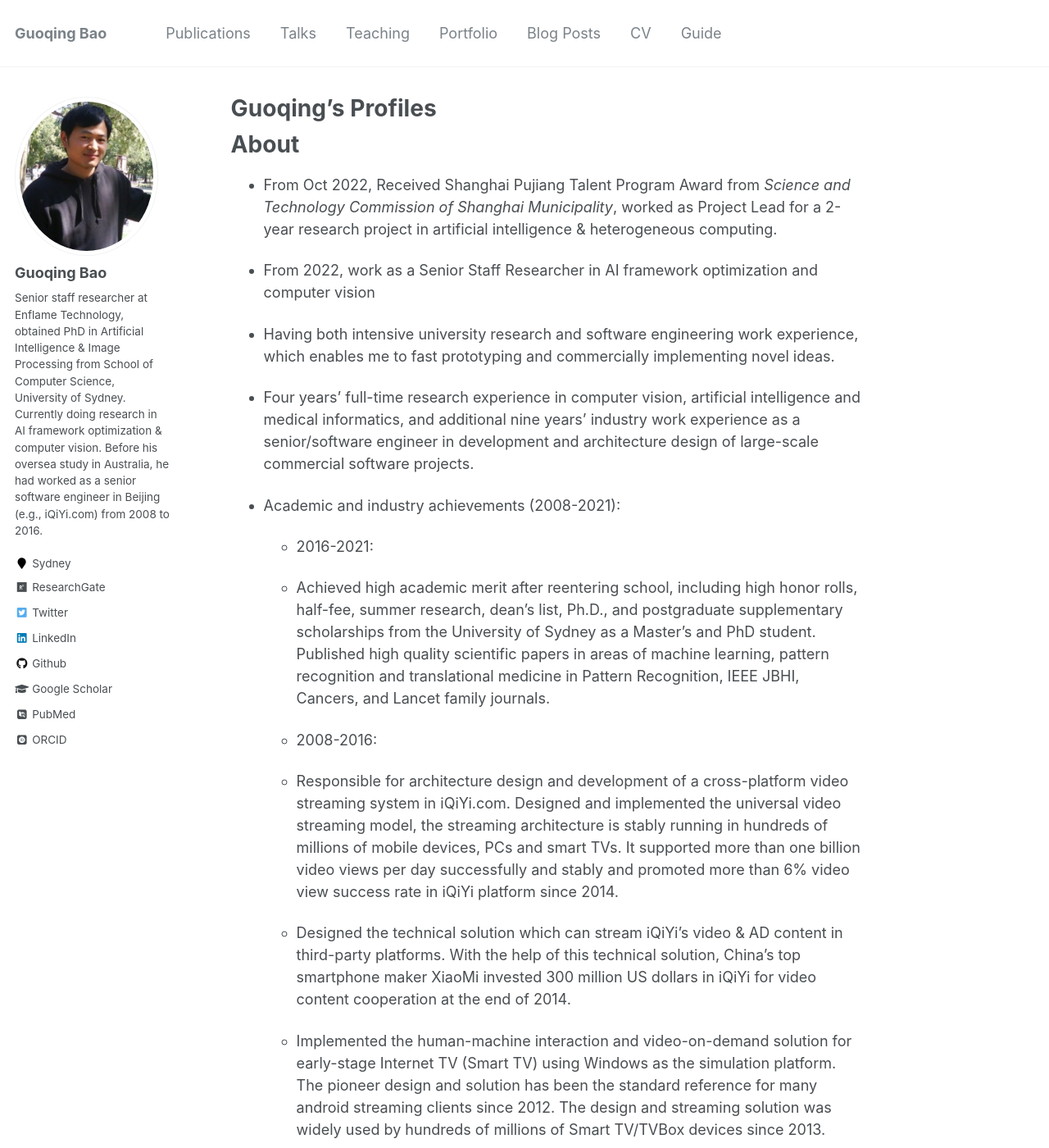
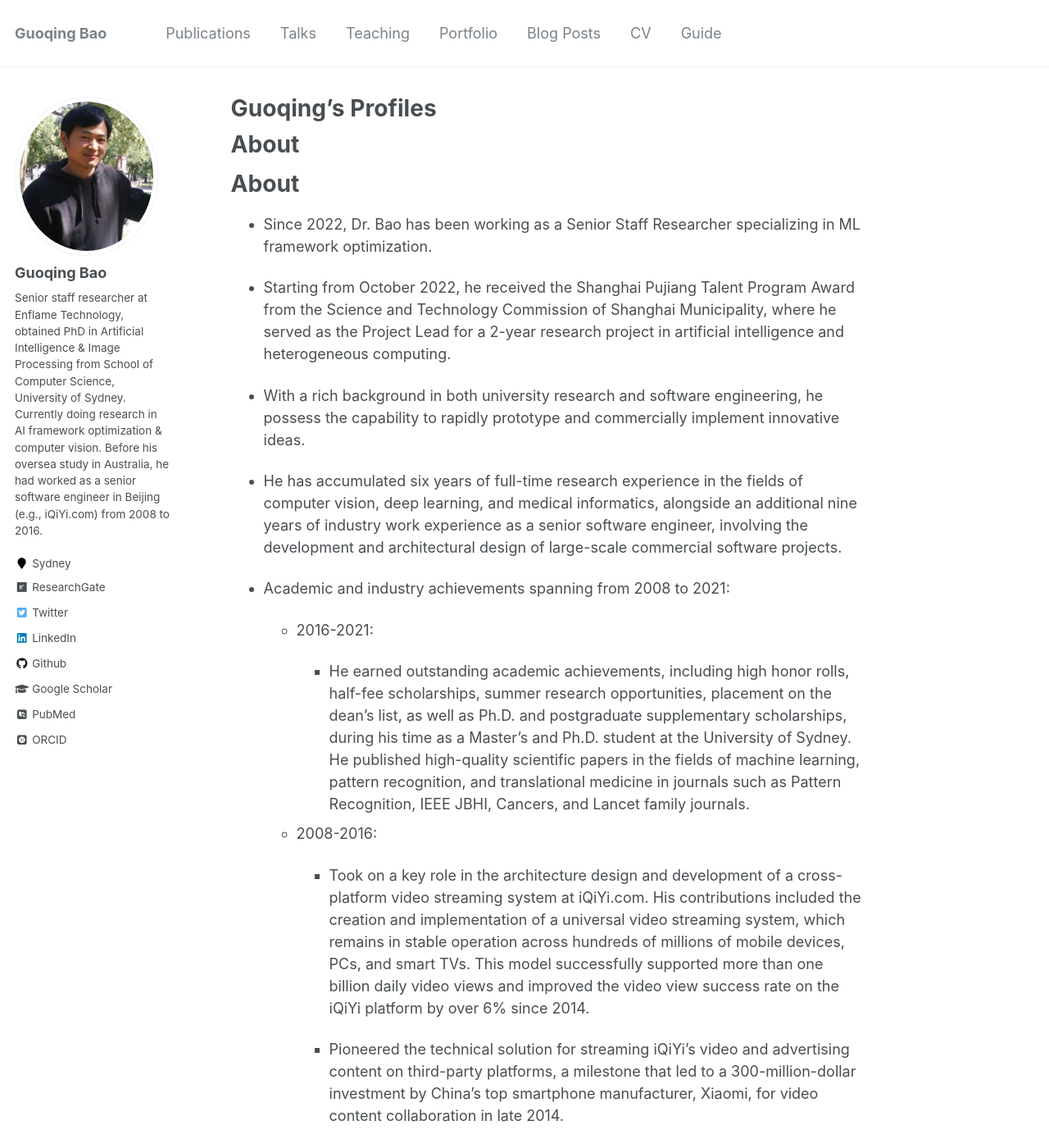
Before and after one commit to guoqingbao/guoqingbao.github.io, a Jekyll site: the page built from _pages/about.md, in a window 1280 px wide and 1400 px high. Shown: the whole window at 82% size. Built offline with Jekyll 4.4.1, drawn with Linux system fonts in a browser that asks for light colours; some web fonts are replaced; some of the changed text lies outside the part shown.

Commit message:
Update CV

```diff
--- a/_pages/about.md
+++ b/_pages/about.md
@@ -13,28 +13,30 @@ redirect_from:
 
 About
 ======
-* From Oct 2022, Received Shanghai Pujiang Talent Program Award from _Science and Technology Commission of Shanghai Municipality_, worked as Project Lead for a 2-year research project in artificial intelligence & heterogeneous computing.
 
-* From 2022, work as a Senior Staff Researcher in AI framework optimization and computer vision
+About
+======
+* Since 2022, Dr. Bao has been working as a Senior Staff Researcher specializing in ML framework optimization.
 
-* Having both intensive university research and software engineering work experience, which enables me to fast prototyping and commercially implementing novel ideas.
+* Starting from October 2022, he received the Shanghai Pujiang Talent Program Award from the Science and Technology Commission of Shanghai Municipality, where he served as the Project Lead for a 2-year research project in artificial intelligence and heterogeneous computing.
 
-* Four years' full-time research experience in computer vision, artificial intelligence and medical informatics, and additional nine years' industry work experience as a senior/software engineer in development and architecture design of large-scale commercial software projects.
+* With a rich background in both university research and software engineering, he possess the capability to rapidly prototype and commercially implement innovative ideas.
 
-* Academic and industry achievements (2008-2021):
+* He has accumulated six years of full-time research experience in the fields of computer vision, deep learning, and medical informatics, alongside an additional nine years of industry work experience as a senior software engineer, involving the development and architectural design of large-scale commercial software projects.
+
+* Academic and industry achievements spanning from 2008 to 2021:
 
   * 2016-2021:
 
-  * Achieved high academic merit after reentering school, including high honor rolls, half-fee, summer research, dean’s list, Ph.D., and postgraduate supplementary scholarships from the University of Sydney as a Master's and PhD student. Published high quality scientific papers in areas of machine learning, pattern recognition and translational medicine in Pattern Recognition, IEEE JBHI, Cancers, and Lancet family journals.
+    * He earned outstanding academic achievements, including high honor rolls, half-fee scholarships, summer research opportunities, placement on the dean's list, as well as Ph.D. and postgraduate supplementary scholarships, during his time as a Master's and Ph.D. student at the University of Sydney. He published high-quality scientific papers in the fields of machine learning, pattern recognition, and translational medicine in journals such as Pattern Recognition, IEEE JBHI, Cancers, and Lancet family journals.
 
   * 2008-2016:
 
-  * Responsible for architecture design and development of a cross-platform video streaming system in iQiYi.com.  Designed and implemented the universal video streaming model, the streaming architecture is stably running in hundreds of millions of mobile devices, PCs and smart TVs. It supported more than one billion video views per day successfully and stably and promoted more than 6% video view success rate in iQiYi platform since 2014.
+    * Took on a key role in the architecture design and development of a cross-platform video streaming system at iQiYi.com. His contributions included the creation and implementation of a universal video streaming system, which remains in stable operation across hundreds of millions of mobile devices, PCs, and smart TVs. This model successfully supported more than one billion daily video views and improved the video view success rate on the iQiYi platform by over 6% since 2014.
 
-  * Designed the technical solution which can stream iQiYi's video & AD content in third-party platforms. With the help of this technical solution, China’s top smartphone maker XiaoMi invested 300 million US dollars in iQiYi for video content cooperation at the end of 2014.
+    * Pioneered the technical solution for streaming iQiYi's video and advertising content on third-party platforms, a milestone that led to a 300-million-dollar investment by China's top smartphone manufacturer, Xiaomi, for video content collaboration in late 2014.
 
-  * Implemented the human-machine interaction and video-on-demand solution for early-stage Internet TV (Smart TV) using Windows as the simulation platform. The pioneer design and solution has been the standard reference for many android streaming clients since 2012. The design and streaming solution was widely used by hundreds of millions of Smart TV/TVBox devices since 2013.
-
+    * Developed a human-machine interaction and video-on-demand solution for early-stage Internet TV (Smart TV), using Windows as the simulation platform. This groundbreaking design and solution have since become the standard reference for many Android streaming clients since 2012. The design and streaming solution have been widely adopted by hundreds of millions of Smart TV and TVBox devices since 2013.
 
 Education
 ======
@@ -58,6 +60,12 @@ Academic Awards
   * **Engineering and Information Technologies Research Scholarship** (04/2018)
   * **Postgraduate Research Supplementary Scholarship** (08/2018)
   * **University of Sydney International Scholarship (USydIS)** (08/2018)
+
+Patents
+======
+* A unified ML computing strategy (device, equipment, and media) in heterogeneous scenarios (ZL 2023 1 0348238.2), April 2023.
+* A method and device for determining neural network task scheduling strategies in heterogeneous scenarios (ZL 2023 1 0430896.6), April 2023.
+* A unified ML compiler based on multi-level code generation (ZL 2023 1 0834277.3), July 2023.
 
 Publications
 ======
```
